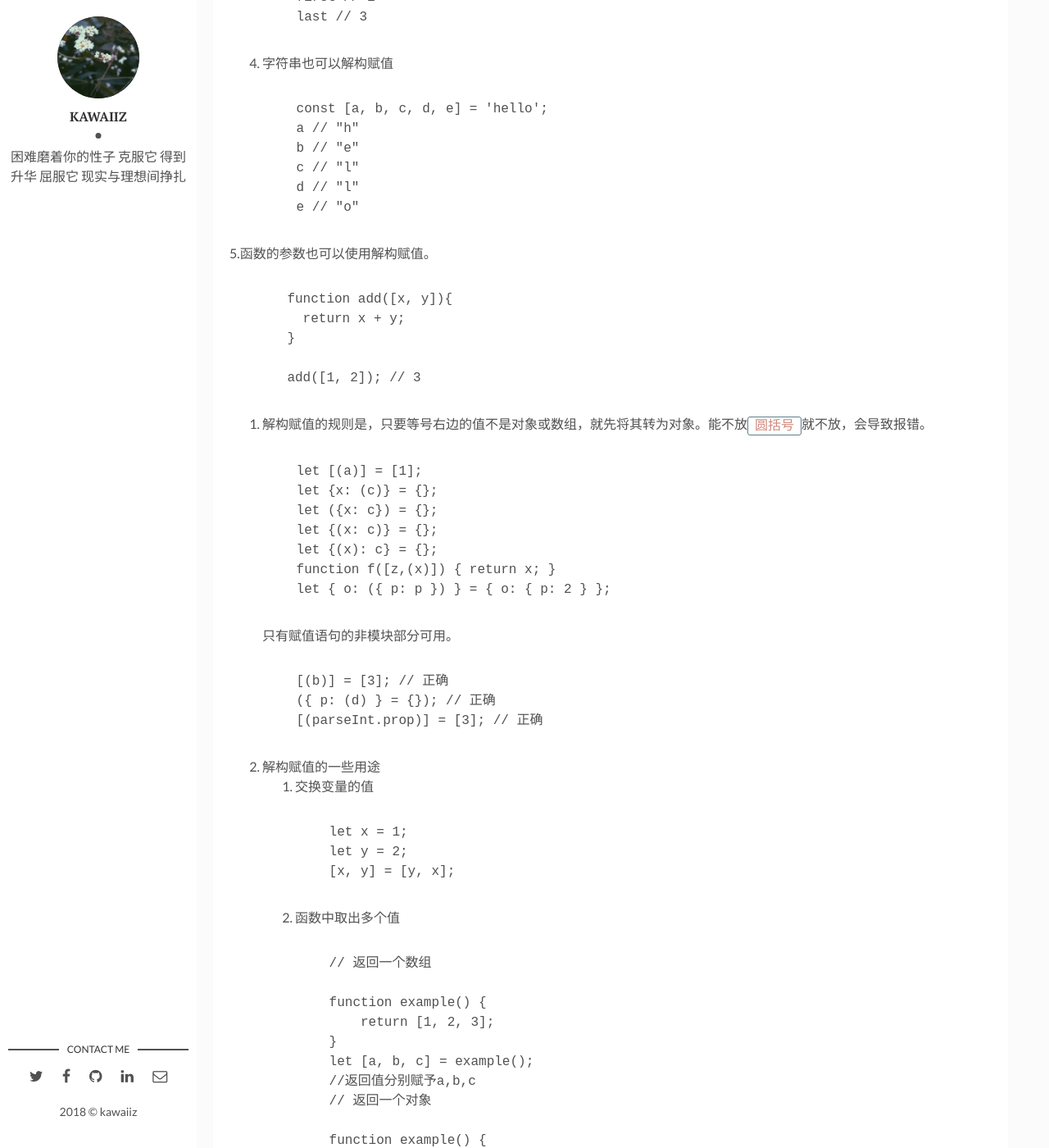
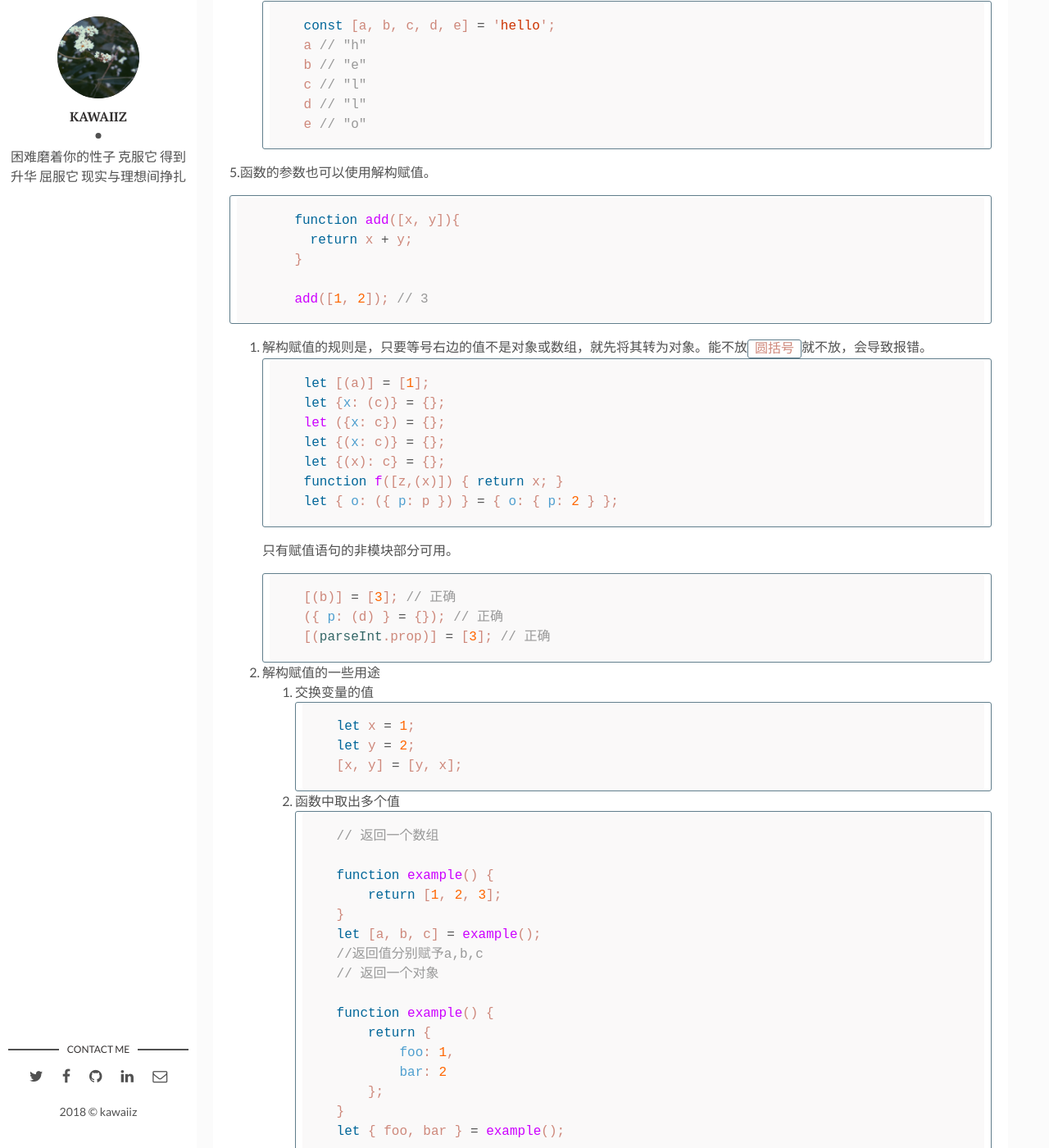
Before and after one commit to mmmml-zhao/mmmml-zhao.github.io, a Jekyll site: the page built from _posts/2018-01-05-es6初步接触.markdown, in a window 1280 px wide and 1400 px high, scrolled down 2096 px. Shown: the whole window at 82% size. Built offline with Jekyll 4.4.1, drawn with Linux system fonts in a browser that asks for light colours; comment, search, counter and statistics services are not loaded; some of the changed text lies outside the part shown.

Commit message:
es6_1
第三次修改

````diff
--- a/_posts/2018-01-05-es6初步接触.markdown
+++ b/_posts/2018-01-05-es6初步接触.markdown
@@ -40,8 +40,7 @@ tags: [js,jq]
 `let [a,b] = [1,2,3]`不报错等于是第三位赋值而已
 默认值`let [ x=1 ] = [undefined]` 只有当后面的空为undefined时默认值才生效。当默认值是一个表达式，则只有到用到的时候才会运算（惰性求值）。
 默认值可以引用解构赋值的其他变量，但该变量必须已经声明。
-```JavaScript
-
+```javascript
     let [x = 1, y = x] = [];     // x=1; y=1
     let [x = 1, y = x] = [2];    // x=2; y=2
     let [x = 1, y = x] = [1, 2]; // x=1; y=2
@@ -52,7 +51,7 @@ tags: [js,jq]
 `let { foo, bar } = { foo: "aaa", bar: "bbb" };`
 对象的属性没有次序，变量必须与属性同名，才能取到正确的值。
 如果变量名与属性名不一致，必须写成下面这样。
-```JavaScript
+```javascript
     let { foo: baz } = { foo: 'aaa', bar: 'bbb' };
     baz // "aaa"
 ```
@@ -62,14 +61,14 @@ tags: [js,jq]
 `let { log, sin, cos } = Math;`
 将Math对象的对数、正弦、余弦三个方法，赋值到对应的变量上，使用就会方便很多。
 3. 可以对数组进行对象属性的解构。
-```JavaScript
+```javascript
     let arr = [1, 2, 3];
     let {0 : first, [arr.length - 1] : last} = arr;
     first // 1
     last // 3
 ```
 4. 字符串也可以解构赋值
-```JavaScript
+```javascript
     const [a, b, c, d, e] = 'hello';
     a // "h"
     b // "e"
@@ -79,7 +78,7 @@ tags: [js,jq]
 ```
 
 5.函数的参数也可以使用解构赋值。
-```JavaScript
+```javascript
     function add([x, y]){
       return x + y;
     }
@@ -87,7 +86,7 @@ tags: [js,jq]
     add([1, 2]); // 3
 ```
 5. 解构赋值的规则是，只要等号右边的值不是对象或数组，就先将其转为对象。能不放`圆括号`就不放，会导致报错。
-```JavaScript
+```javascript
     let [(a)] = [1];
     let {x: (c)} = {};
     let ({x: c}) = {};
@@ -97,20 +96,20 @@ tags: [js,jq]
     let { o: ({ p: p }) } = { o: { p: 2 } };
 ```
 只有赋值语句的非模块部分可用。
-```JavaScript
+```javascript
     [(b)] = [3]; // 正确
     ({ p: (d) } = {}); // 正确
     [(parseInt.prop)] = [3]; // 正确
 ```
 6. 解构赋值的一些用途
     1. 交换变量的值
-    ```JavaScript
+    ```javascript
         let x = 1;
         let y = 2;
         [x, y] = [y, x];
     ```
     2. 函数中取出多个值
-    ```JavaScript
+    ```javascript
         // 返回一个数组
 
         function example() {
@@ -129,7 +128,7 @@ tags: [js,jq]
         let { foo, bar } = example();
     ```
     3. 提取 JSON 数据
-    ```JavaScript
+    ```javascript
         let jsonData = {
           id: 42,
           status: "OK",
````
